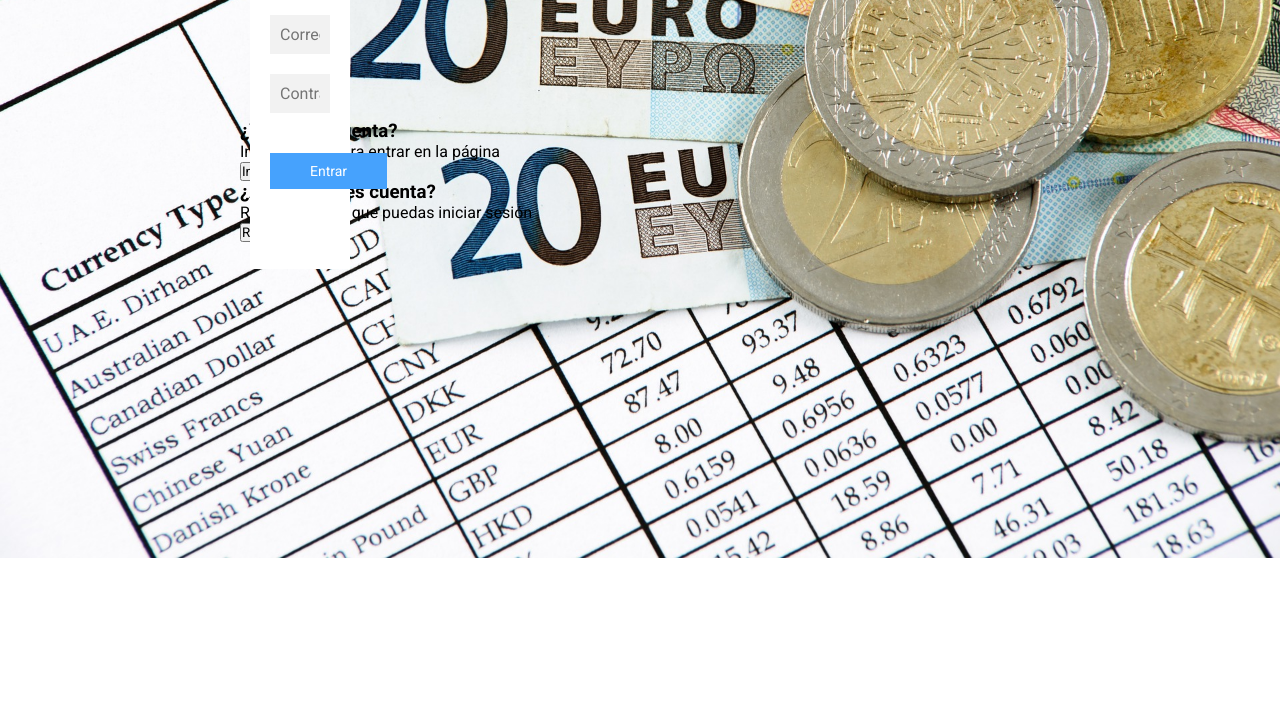
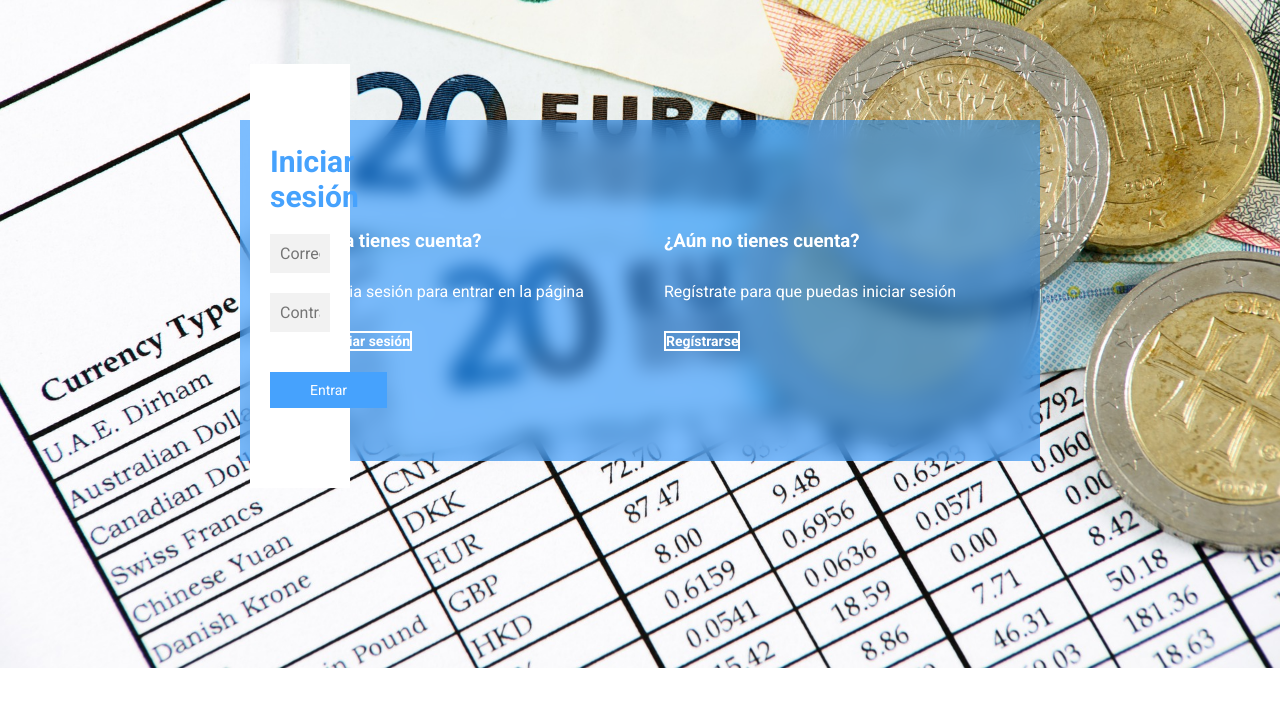
Before and after one commit to Pris-har/Quotr, a PHP site: page /tcpdf/ in a window 1280 px wide. Shown: the top 701 px of the page. Run offline with PHP 8.4, Linux system fonts and the light colour scheme.

Commit message:
Update index.php

```diff
--- a/index.php
+++ b/index.php
@@ -24,7 +24,7 @@
   <body>
 	<main>
 	<div class="contenedor__todo">
-		<div class="caja_trasera">
+		<div class="caja__trasera">
 			<div class="caja_trasera-login">
 				<h3>¿Ya tienes cuenta?</h3>
 				<p>Inicia sesión para entrar en la página</p>
```
